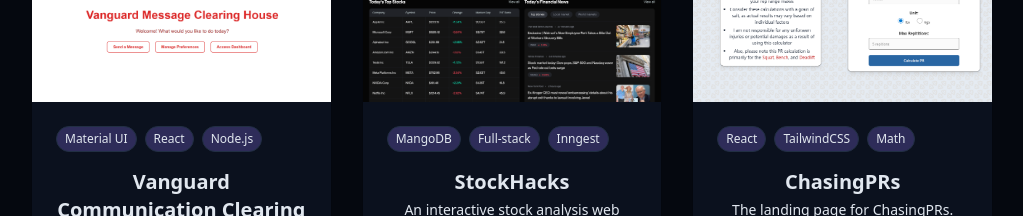
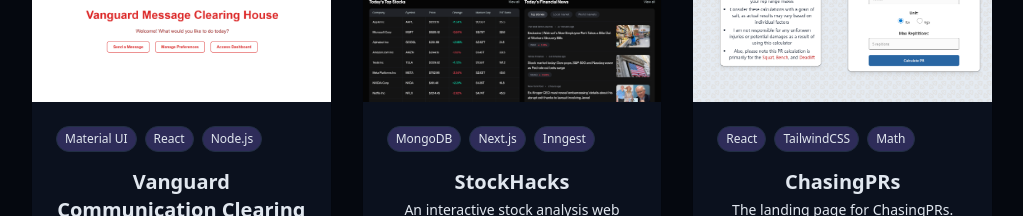
Before and after one commit to Jr3582/protfolioProject, a React (Vite) app: page / in a window 1280 px wide. Shown: the part 4580-4796 px from the top of the page, without its empty margins (128-1151 px from the left). Built offline with nearby package versions, Linux system fonts and the light colour scheme.

Commit message:
updated project tags

```diff
--- a/src/components/ProjectsSection.jsx
+++ b/src/components/ProjectsSection.jsx
@@ -16,7 +16,7 @@
         title: "StockHacks",
         description: "An interactive stock analysis web application deployed on Vercel, integrated with Inngest, and Google's Gemini for background task automation, and powered by a MongoDB database.",
         image: "/projects/dashboard.png",
-        tags: ["MangoDB", "Full-stack", "Inngest"],
+        tags: ["MongoDB", "Next.js", "Inngest"],
         demoUrl: "https://stock-hacks.vercel.app/sign-in",
         githubUrl: "https://github.com/Jr3582/StockHacks",
     },
```
